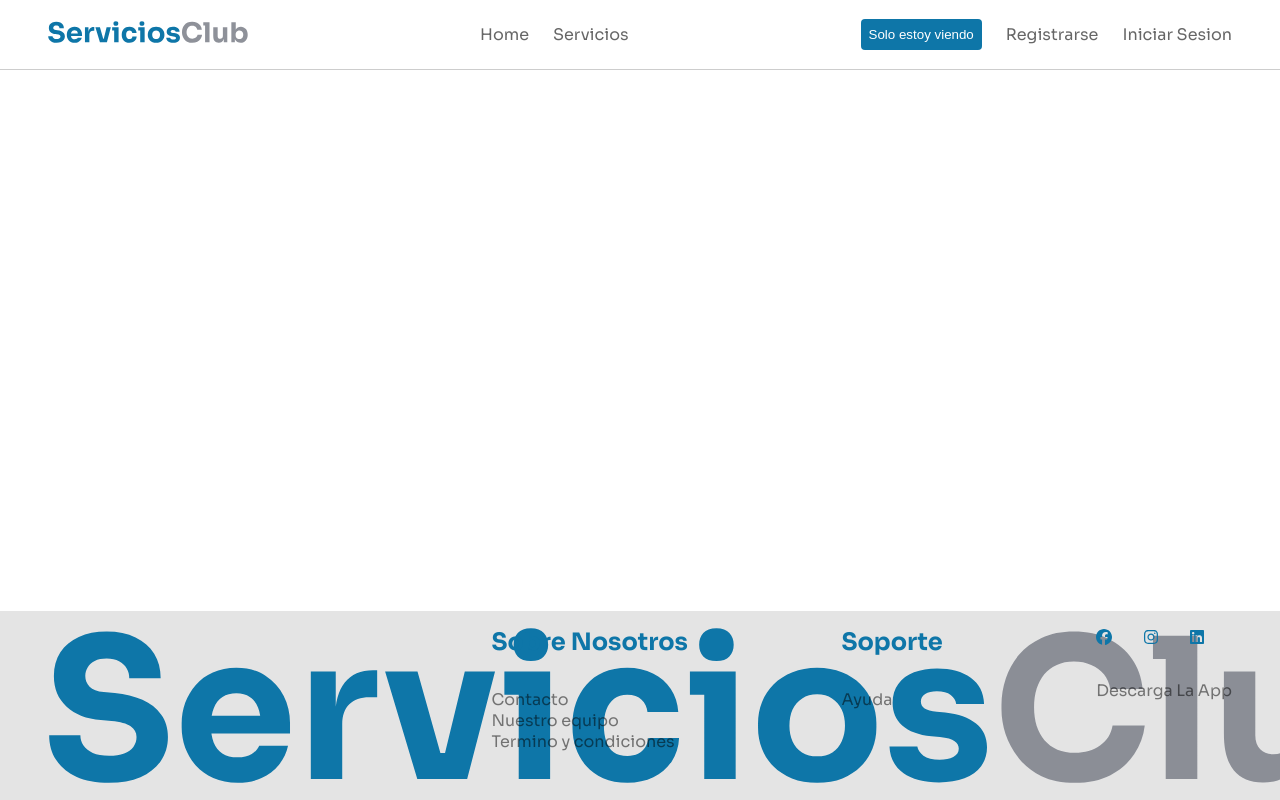
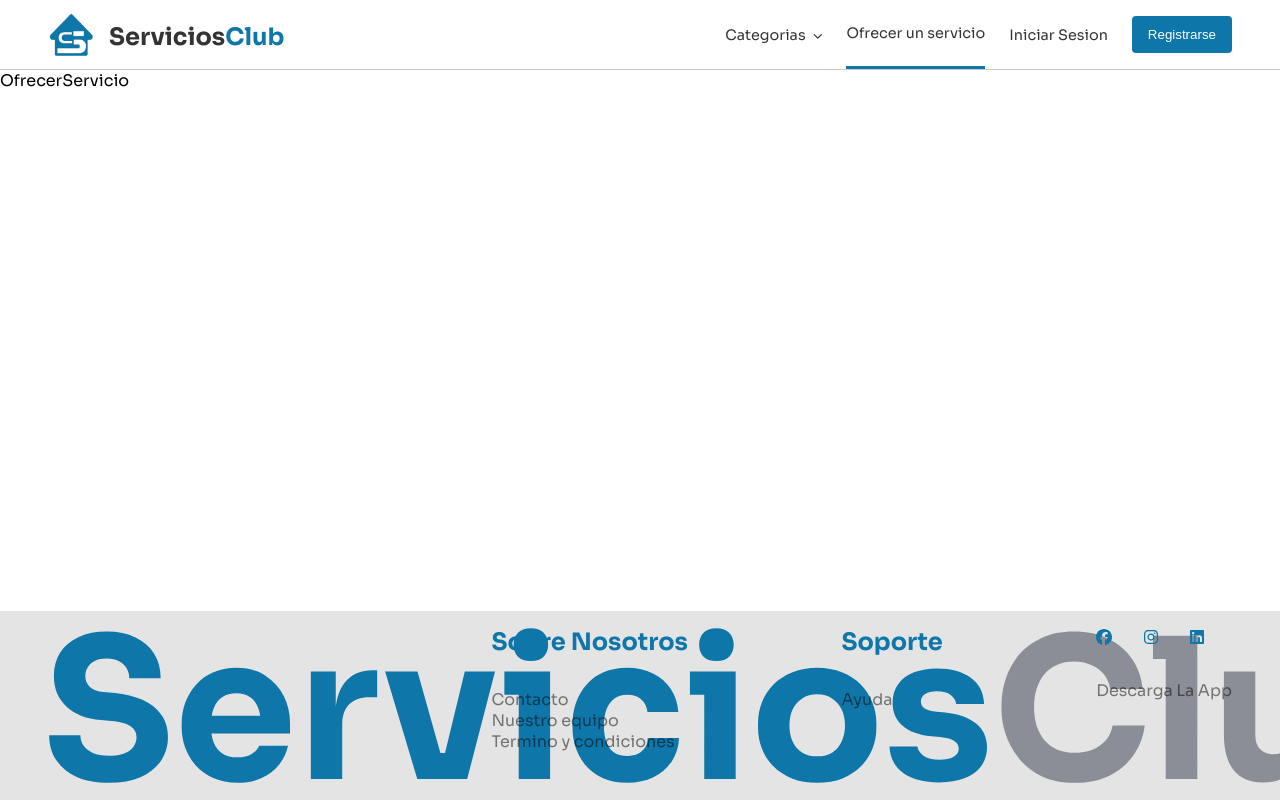
Before and after one commit to No-Country/c14-06-m-node-react, a React (Vite) app in the folder frontend/: page /ofrecer-servicio in a window 1280 px wide. Shown: the top 800 px of the page. Built offline with nearby package versions, Linux system fonts and the light colour scheme.

Commit message:
fix: fix scrolling redirection for categories and navbar styles

```diff
--- a/frontend/package.json
+++ b/frontend/package.json
@@ -23,7 +23,7 @@
 		"react": "^18.2.0",
 		"react-dom": "^18.2.0",
 		"react-router-dom": "^6.16.0",
-		"react-scroll": "^1.9.0",
+		"react-router-hash-link": "^2.4.3",
 		"styled-components": "^6.0.8"
 	},
 	"devDependencies": {
--- a/frontend/src/App.jsx
+++ b/frontend/src/App.jsx
@@ -1,11 +1,11 @@
 import { useEffect } from 'react';
 import PropTypes from 'prop-types';
 import { Routes, Route, useLocation } from 'react-router-dom';
-import Categories from './components/Categories';
 import ProfesionalsList from './components/ProfesionalsList';
 import ComoFunciona from './pages/ComoFunciona';
 import Home from './pages/Home';
 import CreateAccount from './pages/CreateAccount';
+import OfrecerServicio from './pages/OfrecerServicio';
 import Navbar from './components/Navbar';
 import Footer from './components/Footer';
 import SignIn from './pages/SignIn';
@@ -27,7 +27,6 @@ const App = () => {
 			<Navbar />
 			<ScrollToTop>
 				<Routes>
-					<Route path="/categorias" element={<Categories />} />
 					<Route
 						path="/profesionalsList/:categoryTitle"
 						element={<ProfesionalsList />}
@@ -36,6 +35,7 @@ const App = () => {
 					<Route path="/como-funciona" element={<ComoFunciona />} />
 					<Route path="/crear-cuenta" element={<CreateAccount />} />
 					<Route path="/iniciar-sesion" element={<SignIn />} />
+					<Route path="/ofrecer-servicio" element={<OfrecerServicio />} />
 				</Routes>
 			</ScrollToTop>
 			<Footer />
--- a/frontend/src/components/Navbar.jsx
+++ b/frontend/src/components/Navbar.jsx
@@ -1,43 +1,84 @@
 import styled from 'styled-components';
 import { ButtonBlue } from '../styledcomponents/Buttons';
-import serviciosclub from '../assets/logo/ServiciosClubBlue.svg';
+import logo from '../assets/logo/logo.png';
 import { NavLink } from 'react-router-dom';
-import { Link } from 'react-scroll';
+import { FontAwesomeIcon } from '@fortawesome/react-fontawesome';
+import { faChevronDown } from '@fortawesome/free-solid-svg-icons';
+import { HashLink } from 'react-router-hash-link';
 
-export const NavbarPrincipal = styled.nav`
+const NavbarPrincipal = styled.nav`
 	display: flex;
 	justify-content: space-between;
 	align-items: center;
 	padding: 0 3rem;
 	height: var(--navbar-height);
 	border-bottom: 1px solid #cdcdcd;
-	color: rgb(0, 0, 0, 0.6);
+	color: rgb(0, 0, 0, 0.8);
 	gap: 10px;
 `;
 
-export const Logo = styled.img`
-	max-width: 200px;
+const Logo = styled.img`
+	max-width: 45px;
 	height: auto;
 `;
 
-export const NavUl = styled.ul`
+const TextLogo = styled.div`
+	color: rgb(0, 0, 0, 0.8);
+	font-size: 1.5rem;
+	font-weight: bolder;
+	padding-left: 1rem;
+	padding-top: 4px;
+`;
+const BlueText = styled.span`
+	color: var(--primary);
+`;
+
+const NavUl = styled.ul`
 	padding: 0;
 	margin: 0;
 	list-style: none;
 	display: flex;
 	gap: 1.5rem;
 	align-items: center;
+	font-size: 0.9rem;
+	height: 100%;
+`;
+
+const Li = styled.li`
+	height: 100%;
+	&:hover {
+		color: var(--primary);
+		cursor: pointer;
+	}
+`;
+
+const Link = styled(NavLink)`
+	display: flex;
+	align-items: center;
+	justify-content: center;
+	height: 100%;
 `;
 
 const StyledLink = styled(NavLink)`
-	&:hover {
-		color: var(--primary);
+	height: 100%;
+	display: flex;
+	flex-direction: row;
+	justify-content: center;
+	align-items: center;
+	height: 100%;
+	&.active {
+		border-bottom: 3px solid var(--primary);
 	}
+`;
+
+const ArrowIcon = styled(FontAwesomeIcon)`
+	font-size: 0.6rem;
+	margin-left: 4px;
 `;
 
 const HideOnMobile = styled.div`
 	display: block;
-
+	height: 100%;
 	@media (max-width: 920px) {
 		display: none;
 	}
@@ -45,7 +86,6 @@ const HideOnMobile = styled.div`
 
 const HideOnXsMobile = styled.div`
 	display: block;
-
 	@media (max-width: 580px) {
 		display: none;
 	}
@@ -54,37 +94,36 @@ const HideOnXsMobile = styled.div`
 const Navbar = () => {
 	return (
 		<NavbarPrincipal>
-			<StyledLink to="/">
-				<Logo src={serviciosclub} alt="logo" />
-			</StyledLink>
+			<Link to="/">
+				<Logo src={logo} alt="logo" />
+				<TextLogo>
+					<span>Servicios</span>
+					<BlueText>Club</BlueText>
+				</TextLogo>
+			</Link>
 			<NavUl>
+				<HideOnXsMobile>
+					<Li>
+						<HashLink smooth to="/#categories">
+							Categorias <ArrowIcon icon={faChevronDown} />
+						</HashLink>
+					</Li>
+				</HideOnXsMobile>
 				<HideOnMobile>
-					<li>
-						<StyledLink to="/">Home</StyledLink>
-					</li>
+					<Li>
+						<StyledLink to="/ofrecer-servicio">Ofrecer un servicio</StyledLink>
+					</Li>
 				</HideOnMobile>
-				<HideOnXsMobile>
-					<li>
-						<Link to="categories" smooth={true} duration={500} offset={20}>
-							<StyledLink>Servicios</StyledLink>
+				<Li>
+					<StyledLink to="/iniciar-sesion">Iniciar Sesion</StyledLink>
+				</Li>
+				<HideOnMobile>
+					<Li>
+						<Link to="/crear-cuenta">
+							<ButtonBlue>Registrarse</ButtonBlue>
 						</Link>
-					</li>
-				</HideOnXsMobile>
-			</NavUl>
-			<NavUl>
-				<HideOnMobile>
-					<li>
-						<ButtonBlue>Solo estoy viendo</ButtonBlue>
-					</li>
+					</Li>
 				</HideOnMobile>
-				<HideOnMobile>
-					<li>
-						<StyledLink to="/crear-cuenta">Registrarse</StyledLink>
-					</li>
-				</HideOnMobile>
-				<li>
-					<StyledLink to="/iniciar-sesion">Iniciar Sesion</StyledLink>
-				</li>
 			</NavUl>
 		</NavbarPrincipal>
 	);
--- /dev/null
+++ b/frontend/src/pages/OfrecerServicio.jsx
@@ -0,0 +1,5 @@
+const OfrecerServicio = () => {
+	return <div>OfrecerServicio</div>;
+};
+
+export default OfrecerServicio;
--- a/frontend/src/styledcomponents/Buttons.js
+++ b/frontend/src/styledcomponents/Buttons.js
@@ -19,6 +19,7 @@ export const ButtonBlue = styled.button`
 	background-color: var(--primary);
 	color: #ffffff;
 	border-radius: 4px;
-	padding: 0.5rem 0.5rem;
+	padding: 0.7rem 1rem;
 	border: none;
+	cursor: pointer;
 `;
```
Also changed, not shown: frontend/src/assets/logo/logo.png (added), 1 other file (tests, documents, lock files or other folders).
